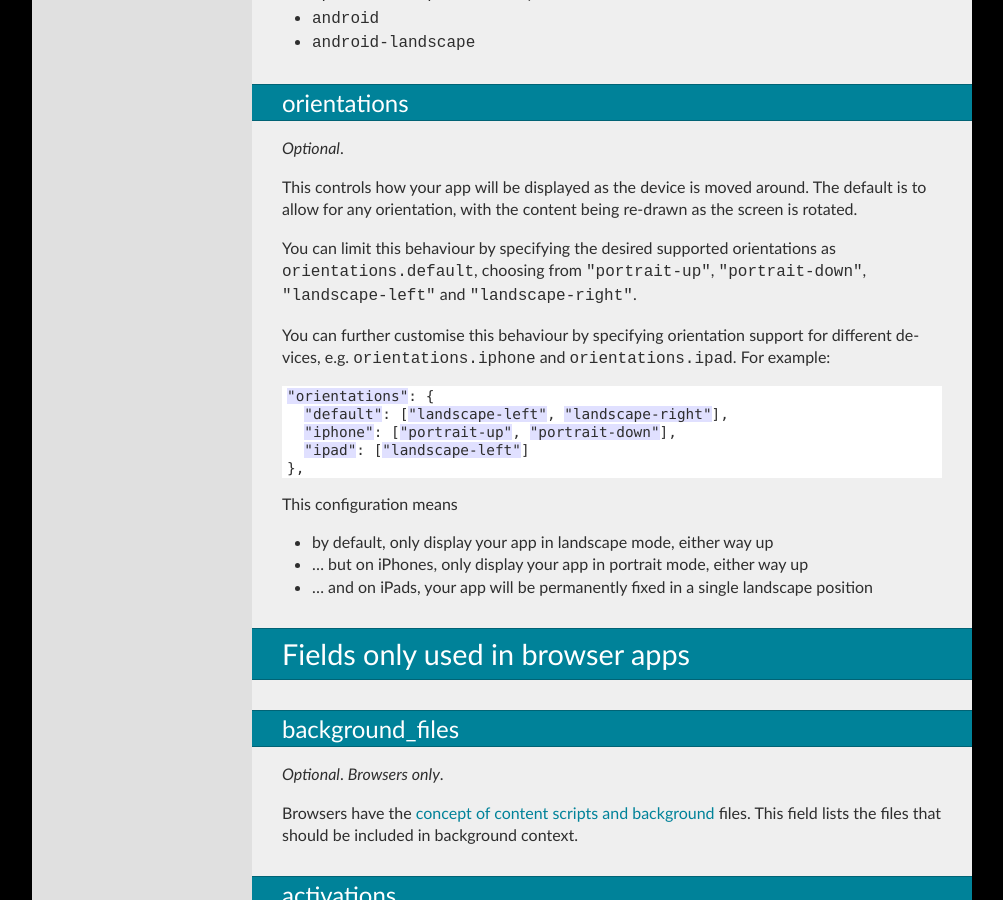
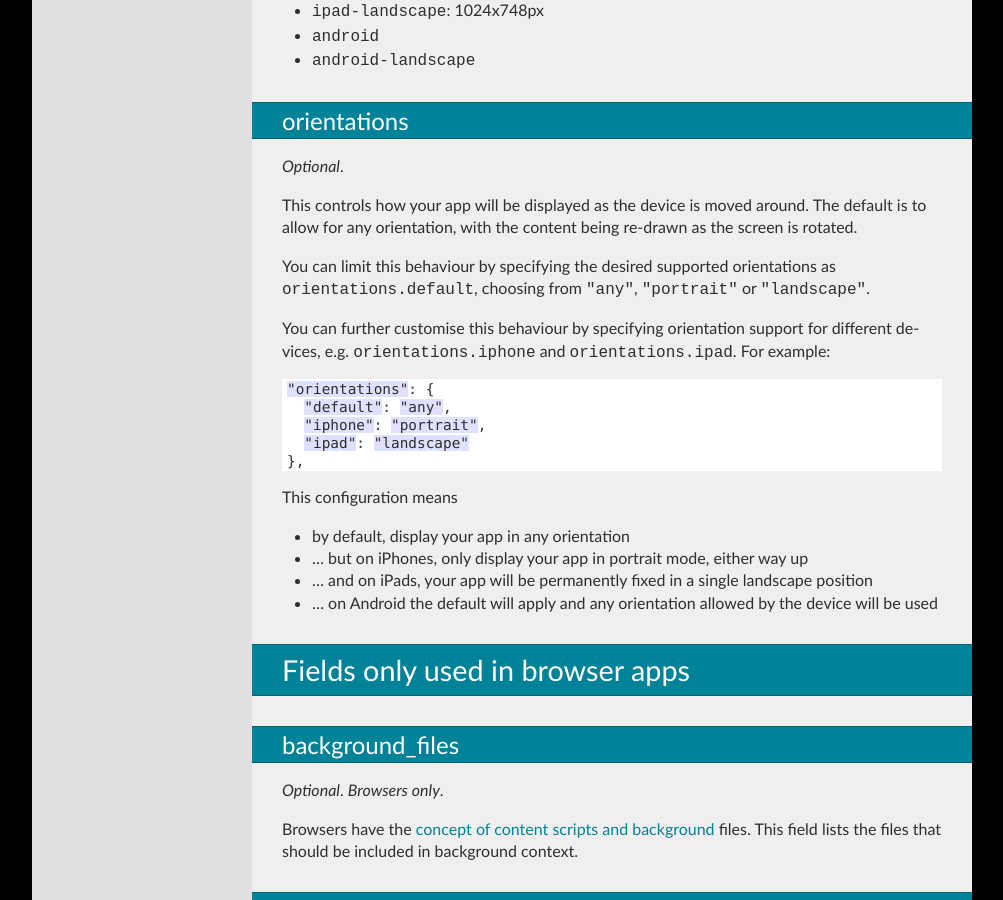
Before and after one commit to trigger-corp/Forge-Documentation, a Sphinx documentation site: the page built from source/config.rst, in a window 1280 px wide and 900 px high, scrolled down 3440 px. Shown: the whole window, without its empty margins (138-1141 px from the left). Built offline with Sphinx 7.4.7, drawn with Linux system fonts in a browser that asks for light colours; some of the changed text lies outside the part shown.

Commit message:
Update orientation docs.

```diff
--- a/source/config.rst
+++ b/source/config.rst
@@ -43,9 +43,10 @@ Below is a template of a ``config.json`` file with links to a detailed descripti
           }
         ],
         ":ref:`orientations <field-orientations>`": {
-          ":ref:`default <field-orientations_default>`": ["landscape-left", "landscape-right"],
-          ":ref:`iphone <field-orientations_iphone>`": ["portrait-up", "portrait-down"],
-          ":ref:`ipad <field-orientations_ipad>`": ["landscape-left"]
+          ":ref:`default <field-orientations_default>`": "any",
+          ":ref:`iphone <field-orientations_iphone>`": "portrait",
+          ":ref:`ipad <field-orientations_ipad>`": "landscape",
+          ":ref:`android <field-orientations_android>`": "landscape",
         },
         ":ref:`browser_action <field-browser_action>`": {
             ":ref:`default_popup <field-default_popup>`": "popup.html",
@@ -182,25 +183,28 @@ This controls how your app will be displayed as the device is moved around. The
 
 .. _field-orientations_default:
 
-You can limit this behaviour by specifying the desired supported orientations as ``orientations.default``, choosing from ``"portrait-up"``, ``"portrait-down"``, ``"landscape-left"`` and ``"landscape-right"``.
+You can limit this behaviour by specifying the desired supported orientations as ``orientations.default``, choosing from ``"any"``, ``"portrait"`` or ``"landscape"``.
 
 .. _field-orientations_iphone:
+
+.. _field-orientations_android:
 
 .. _field-orientations_ipad:
 
 You can further customise this behaviour by specifying orientation support for different devices, e.g. ``orientations.iphone`` and ``orientations.ipad``. For example::
 
   "orientations": {
-    "default": ["landscape-left", "landscape-right"],
-    "iphone": ["portrait-up", "portrait-down"],
-    "ipad": ["landscape-left"]
+    "default": "any",
+    "iphone": "portrait",
+    "ipad": "landscape"
   },
 
 This configuration means
 
-* by default, only display your app in landscape mode, either way up
+* by default, display your app in any orientation
 * ... but on iPhones, only display your app in portrait mode, either way up
 * ... and on iPads, your app will be permanently fixed in a single landscape position
+* ... on Android the default will apply and any orientation allowed by the device will be used
 
 Fields only used in browser apps
 --------------------------------------------------------------------------------
```
